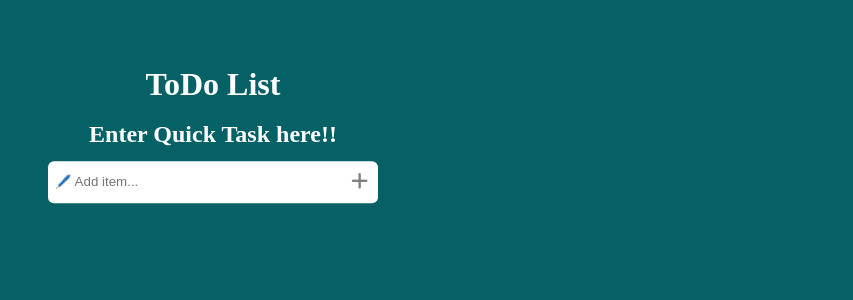
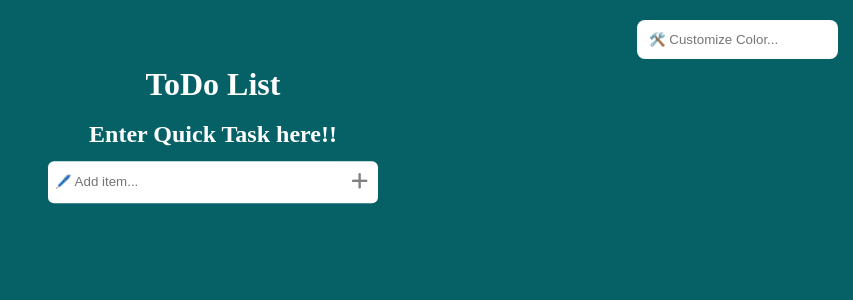
Before and after one commit to shbl007/ToDo-ReactJS, a React (Create React App) app: page / in a window 1280 px wide. Shown: the top 300 px of the page, without its empty margins (427-1280 px from the left). Built offline with nearby package versions, Linux system fonts and the light colour scheme.

Commit message:
Add customizable background color feature

```diff
--- a/public/index.html
+++ b/public/index.html
@@ -16,9 +16,8 @@
     <title>React App</title>
     <link rel="stylesheet" href="https://cdnjs.cloudflare.com/ajax/libs/font-awesome/6.5.1/css/all.min.css" integrity="sha512-DTOQO9RWCH3ppGqcWaEA1BIZOC6xxalwEsw9c2QQeAIftl+Vegovlnee1c9QX4TctnWMn13TZye+giMm8e2LwA==" crossorigin="anonymous" referrerpolicy="no-referrer" />
   </head>
-  <body>
+  <body style="background-color: #056165;">
     <noscript>You need to enable JavaScript to run this app.</noscript>
     <div id="root"></div>
-
   </body>
 </html>
--- a/src/App.css
+++ b/src/App.css
@@ -3,8 +3,16 @@
   padding: 0;
 }
 
-body {
-  background-color: #056165;
+.colorinput{
+  position: fixed;
+  margin: 0px;
+  top: 20px;
+  right: 15px;
+  border-radius: 8px;
+  padding: 10px;
+  border-color: transparent;
+  outline-color: transparent;
+
 }
 
 .app {
--- a/src/App.js
+++ b/src/App.js
@@ -4,13 +4,34 @@ import './App.css';
 function App() {
   const [toDos, setToDos] = useState([]);
   const [toDo, setToDo] = useState('');
+  const [uiBackgroundColor, setUiBackgroundColor] = useState('#056165');
+  const [inputColor, setInputColor] = useState('');
 
   const handleDelete = (todoId) => {
     setToDos(toDos.filter((todo) => todo.id !== todoId));
   };
 
+  const handleBackgroundColor = (e) => {
+    const { value } = e.target;
+    setUiBackgroundColor(value);
+    setInputColor(value);
+    if (value.trim() === '') {
+      document.body.style.backgroundColor = '#056165';
+    } else {
+      document.body.style.backgroundColor = value;
+    }
+  };
+
   return (
-    <div className="app">
+    <div>
+      <input
+        className='colorinput'
+        value={inputColor}
+        onChange={handleBackgroundColor}
+        type='text'
+        placeholder='🛠️ Customize Color...'
+      />
+      <div className="app" style={{ background: uiBackgroundColor }}>
         <div className="mainHeading">
           <h1>ToDo List</h1>
         </div>
@@ -66,6 +87,7 @@ function App() {
           ))}
         </div>
       </div>
+    </div>
   );
 }
 
```
Lines whose indentation alone changed are shown as unchanged.
